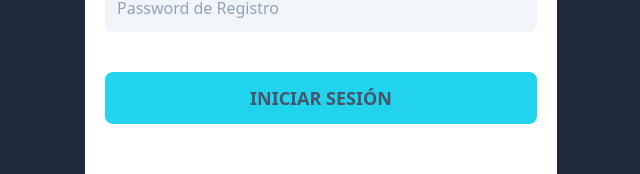
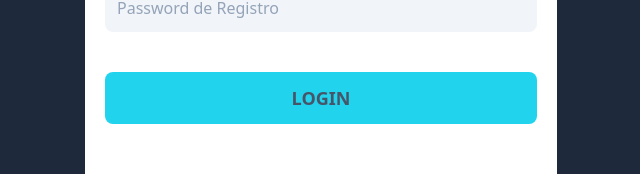
Before and after one commit to jakefernandez102/DEVTREE-FE, a React (Vite) app: page /auth/login in a window 1280 px wide. Shown: the part 536-710 px from the top of the page, without its empty margins (319-959 px from the left). Built offline with nearby package versions, Linux system fonts and the light colour scheme; no server answers.

Commit message:
Fixing links redirection

```diff
--- a/src/views/auth/LoginView.tsx
+++ b/src/views/auth/LoginView.tsx
@@ -80,7 +80,7 @@ const LoginView = () => {
           <input
               type="submit"
               className="bg-cyan-400 p-3 text-lg w-full uppercase text-slate-600 rounded-lg font-bold cursor-pointer"
-              value='Iniciar Sesión'
+              value='Login'
           />
       </form>
 
--- a/src/views/auth/RegisterView.tsx
+++ b/src/views/auth/RegisterView.tsx
@@ -144,7 +144,7 @@ export default function RegisterView() {
           <input
               type="submit"
               className="bg-cyan-400 p-3 text-lg w-full uppercase text-slate-600 rounded-lg font-bold cursor-pointer"
-              value='Crear Cuenta'
+              value='Create Account'
           />
       </form>
 
```
